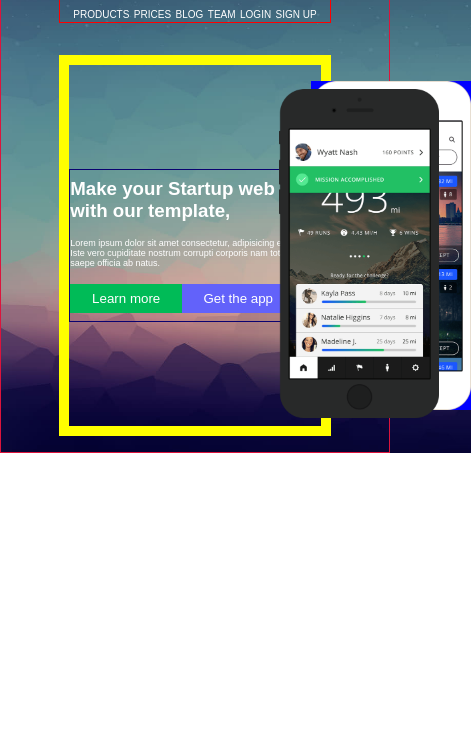
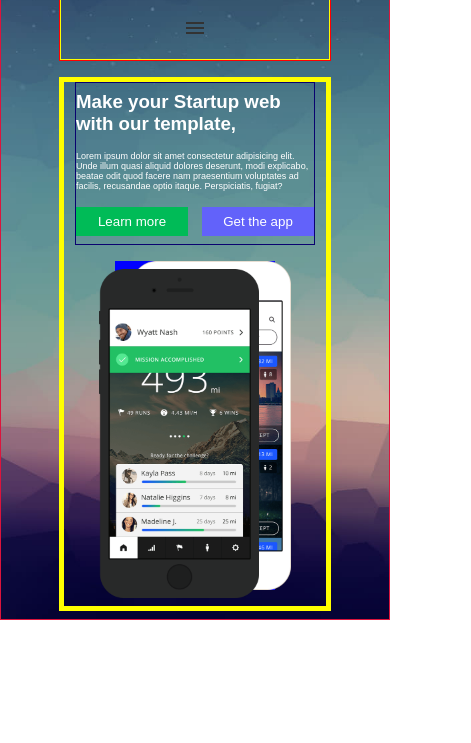
Before and after one commit to gabrielaacha/17-03-clear-the-air-website, a plain HTML site: page index.html in a window 390 px wide. Shown: the part 101-844 px from the top of the page, 471 px wide, since content can reach past the window. Drawn offline with Linux system fonts and the light colour scheme.

Commit message:
responsive

```diff
--- a/css/style.css
+++ b/css/style.css
@@ -15,7 +15,7 @@ body {
   border: 1px crimson solid;
   width: 100%;
   display: flex;
-  flex-direction: flex;
+  /* flex-direction: flex; */
   flex-flow: row wrap;
   justify-content: center;
 }
@@ -25,7 +25,7 @@ body {
   border: 1px red solid;
   display: flex;
   flex-wrap: wrap;
-  margin: 1rem;
+  margin: 0.5rem;
   justify-content: space-around;
   align-items: center;
 }
@@ -35,29 +35,35 @@ body {
   margin: 1rem;
 }
 
+.menu1 {
+  border: 1px yellow solid;
+}
+
 .menu1 li {
-  font-size: x-small;
+  border: 1px yellow solid;
+  font-size: xx-small;
   color: white;
+  font-weight: bold;
   display: inline-flex;
   flex-direction: row;
 }
 
 .contentMain {
-  border: yellow 10px solid;
+  border: yellow 5px solid;
   width: 70%;
   display: flex;
   justify-content: space-around;
-  margin: 1rem;
+  margin: 0.5rem;
   align-items: center;
 }
 
 .boxLeft {
   border: 1px rgb(10, 2, 112) solid;
-
   width: 15rem;
   color: white;
   font-style: normal;
   display: flex;
+  justify-content: center;
   flex-direction: column;
 }
 
@@ -115,3 +121,179 @@ p {
 .button2 {
   background-color: rgb(98, 98, 250);
 }
+
+/*---------------------------------------------------*/
+@media only screen and (max-width: 600px) {
+  .button1 {
+    /* color: red; */
+  }
+
+  .contentMain {
+    border: yellow 5px solid;
+    width: 70%;
+    display: flex;
+    flex-flow: row wrap;
+    justify-content: center;
+    margin: 0.5rem;
+    /* align-items: center; */
+  }
+
+  .boxLeft {
+    border: 1px rgb(10, 2, 112) solid;
+    width: 15rem;
+    color: white;
+    font-style: normal;
+    display: flex;
+    justify-content: center;
+    flex-direction: column;
+  }
+
+  .boxLeft p,
+  .boxLeft h3 {
+    display: flex;
+    justify-content: right;
+  }
+  /*----------------phones-----------------------------*/
+
+  .boxRight {
+    background-color: blue;
+    border: rgb(0, 187, 87);
+    margin: 1rem;
+    display: inline-flex;
+    position: relative;
+  }
+
+  .phone1,
+  .phone2 {
+    width: 10rem;
+  }
+
+  .phone1 {
+    position: absolute;
+    right: -1rem;
+    top: 0rem;
+  }
+
+  .phone2 {
+    position: relative;
+    top: 0.5rem;
+    right: 1rem;
+  }
+  /*----- NAV-----*/
+
+  /*----- hamburger menu icon -----*/
+  .menu1 .menu-icon {
+    cursor: pointer;
+    display: inline-block;
+    /* float: left; */
+    padding: 30px 20px;
+    display: flex; /*hamburger menu palcement*/
+    justify-content: center; /*hamburger menu palcement*/
+    position: relative;
+    user-select: none;
+    outline: none;
+
+    &:focus {
+      border: 1px dotted $med-light-grey-color;
+      margin: -1px;
+      outline: none;
+    }
+  }
+
+  .menu1 .menu-icon .navicon {
+    background: #333;
+    display: block;
+    height: 2px;
+    position: relative;
+    transition: background 0.2s ease-out;
+    width: 18px;
+  }
+
+  .menu1 .menu-icon .navicon:before,
+  .menu1 .menu-icon .navicon:after {
+    background: #333;
+    content: "";
+    display: block;
+    height: 100%;
+    position: absolute;
+    transition: all 0.2s ease-out;
+    width: 100%;
+  }
+
+  .menu1 .menu-icon .navicon:before {
+    top: 5px;
+  }
+
+  .menu1 .menu-icon .navicon:after {
+    top: -5px;
+  }
+
+  /*----- menu btn (triggers opening and closing of hamb. menu) -----*/
+  .menu1 .menu-btn {
+    display: none;
+  }
+
+  .menu1 .menu-btn:checked ~ .menu-outer .menu,
+  .menu1 .menu-btn:checked ~ .menu-outer .hq-nav {
+    max-height: 100%;
+  }
+
+  .menu1 .menu-btn:checked ~ .menu-outer {
+    max-height: 75vh;
+    box-shadow: 0px 2px 4px 0 rgba(30, 31, 33, 0.5);
+  }
+
+  .menu-outer {
+    clear: both;
+    overflow-x: auto;
+    max-height: 0;
+  }
+
+  .menu1 .menu-btn:checked ~ .menu-icon .navicon {
+    background: transparent;
+  }
+
+  .menu1 .menu-btn:checked ~ .menu-icon .navicon:before {
+    transform: rotate(-45deg);
+  }
+
+  .menu1 .menu-btn:checked ~ .menu-icon .navicon:after {
+    transform: rotate(45deg);
+  }
+
+  .menu1 .menu-btn:checked ~ .menu-icon:not(.steps) .navicon:before,
+  .menu1 .menu-btn:checked ~ .menu-icon:not(.steps) .navicon:after {
+    top: 0;
+  }
+
+  /* End basic hamburger menu setup */
+
+  /* --------------------------------- */
+
+  ul {
+    margin: 0;
+    padding: 0;
+    list-style: none;
+    overflow: hidden;
+    /* background-color: white; */
+  }
+
+  li {
+    display: block;
+    font-size: 14px;
+    padding: 10px 20px;
+    text-decoration: none;
+  }
+
+  li:hover,
+  .hq-nav li:hover {
+    background-color: #eee;
+  }
+
+  li:focus,
+  .hq-nav li:focus {
+    border: 1px dotted #eee;
+    margin: -1px;
+    outline: none;
+  }
+}
--- a/index.html
+++ b/index.html
@@ -13,14 +13,22 @@
           <img class="image-logo" src="./img/logo_001.png" alt="logo-top" />
         </div>
         <nav class="menu1">
-          <ul>
-            <li>PRODUCTS</li>
-            <li>PRICES</li>
-            <li>BLOG</li>
-            <li>TEAM</li>
-            <li>LOGIN</li>
-            <li>SIGN UP</li>
-          </ul>
+          <input class="menu-btn" type="checkbox" id="menu-btn" />
+          <label class="menu-icon" for="menu-btn" tabindex="0">
+            <span class="navicon"></span>
+          </label>
+          <!---->
+          <!---->
+          <div class="menu-outer">
+            <ul class="menu">
+              <li class="main-nav-item">PRODUCTS</li>
+              <li class="main-nav-item">PRICES</li>
+              <li class="main-nav-item">BLOG</li>
+              <li class="main-nav-item">TEAM</li>
+              <li class="main-nav-item">LOGIN</li>
+              <li class="main-nav-item">SIGN UP</li>
+            </ul>
+          </div>
         </nav>
       </header>
       <main class="contentMain">
@@ -29,9 +37,10 @@
             Make your Startup web with our template,
           </h3>
           <p class="boxLeftContent">
-            Lorem ipsum dolor sit amet consectetur, adipisicing elit. Iste vero
-            cupiditate nostrum corrupti corporis nam totam saepe officia ab
-            natus.
+            Lorem ipsum dolor sit amet consectetur adipisicing elit. Unde illum
+            quasi aliquid dolores deserunt, modi explicabo, beatae odit quod
+            facere nam praesentium voluptates ad facilis, recusandae optio
+            itaque. Perspiciatis, fugiat?
           </p>
           <div class="buttons">
             <button class="button1">Learn more</button
```
